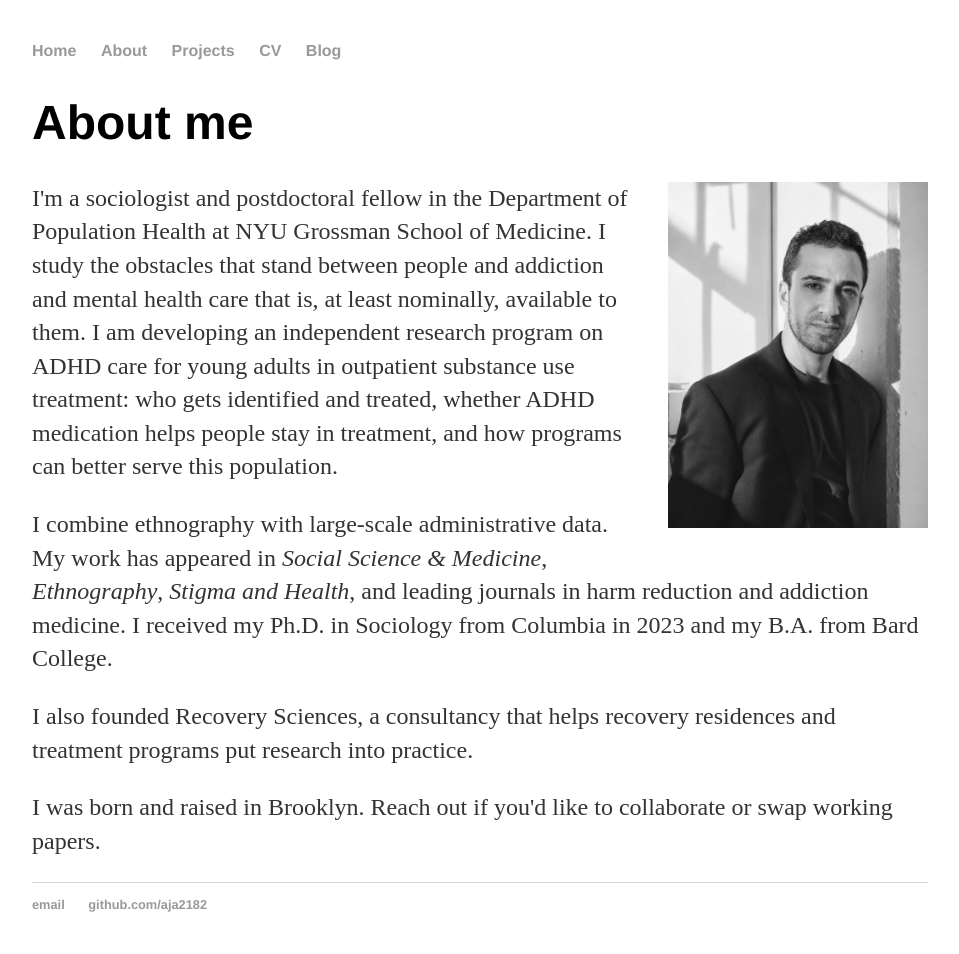
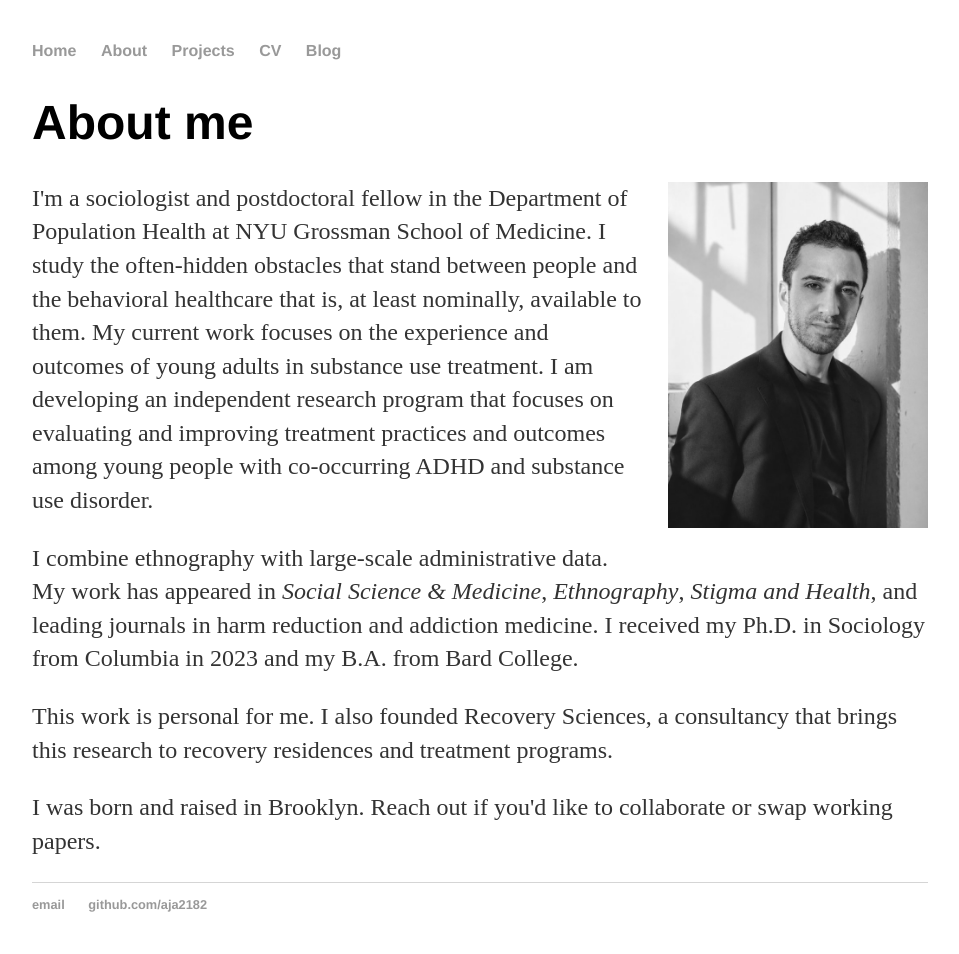
Before and after one commit to aja2182/aja2182.github.io, a Jekyll site: the page built from about/index.html, in a window 1280 px wide. Shown: the whole page, without its empty margins (160-1119 px from the left). Built offline with Jekyll 4.4.1, drawn with Linux system fonts in a browser that asks for light colours.

Commit message:
Update About page bio
Co-Authored-By: Claude Opus 5.5 <noreply@anthropic.com>
Claude-Session: https://claude.ai/code/session_01UBGUuVKp8RBC6Hia74W8jU

```diff
--- a/about/index.html
+++ b/about/index.html
@@ -7,11 +7,11 @@ title: About me
 
 <img src="/about/josh-aleksanyan.jpg" alt="Portrait of Josh Aleksanyan" class="portrait">
 
-<p>I'm a sociologist and postdoctoral fellow in the Department of Population Health at NYU Grossman School of Medicine. I study the obstacles that stand between people and addiction and mental health care that is, at least nominally, available to them. I am developing an independent research program on ADHD care for young adults in outpatient substance use treatment: who gets identified and treated, whether ADHD medication helps people stay in treatment, and how programs can better serve this population.</p>
+<p>I'm a sociologist and postdoctoral fellow in the Department of Population Health at NYU Grossman School of Medicine. I study the often-hidden obstacles that stand between people and the behavioral healthcare that is, at least nominally, available to them. My current work focuses on the experience and outcomes of young adults in substance use treatment. I am developing an independent research program that focuses on evaluating and improving treatment practices and outcomes among young people with co-occurring ADHD and substance use disorder.</p>
 
 <p>I combine ethnography with large-scale administrative data. My work has appeared in <i>Social Science &amp; Medicine</i>, <i>Ethnography</i>, <i>Stigma and Health</i>, and leading journals in harm reduction and addiction medicine. I received my Ph.D. in Sociology from Columbia in 2023 and my B.A. from Bard College.</p>
 
-<p>I also founded Recovery Sciences, a consultancy that helps recovery residences and treatment programs put research into practice.</p>
+<p>This work is personal for me. I also founded Recovery Sciences, a consultancy that brings this research to recovery residences and treatment programs.</p>
 
 <p>I was born and raised in Brooklyn. Reach out if you'd like to collaborate or swap working papers.</p>
 
```
